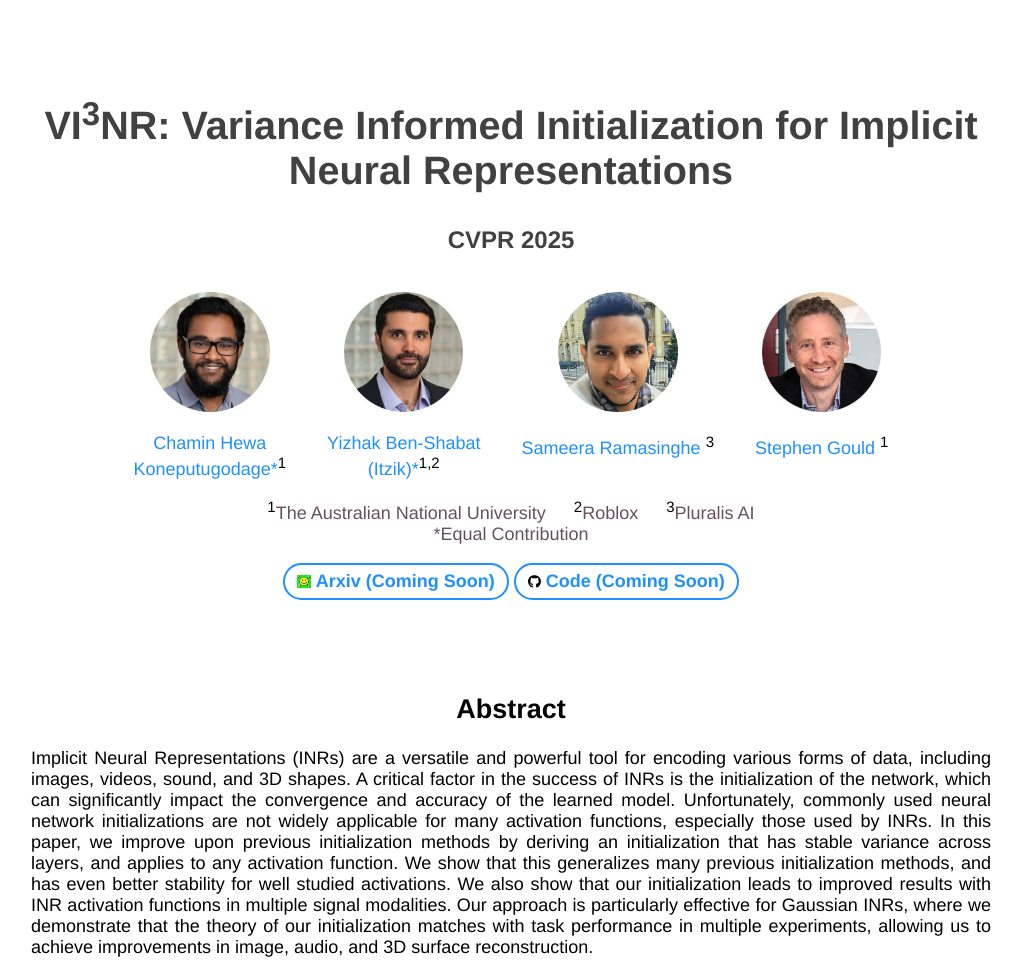
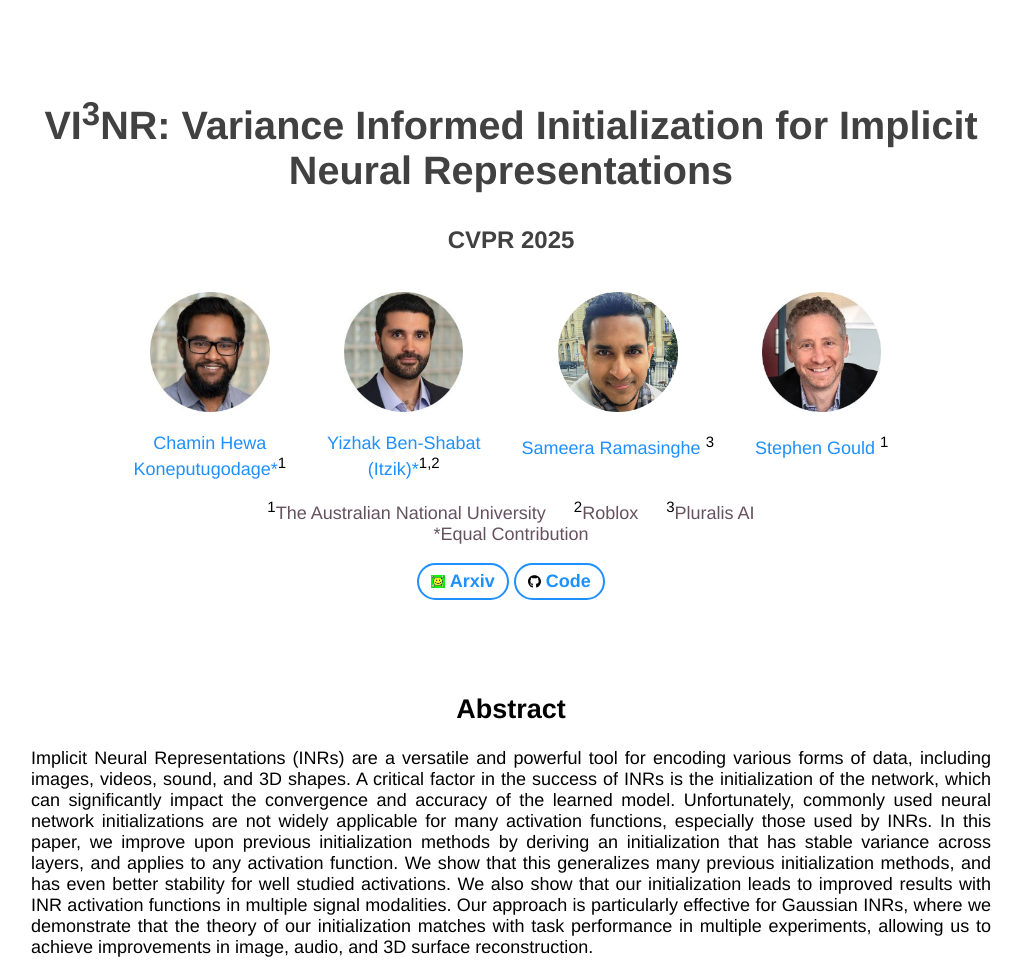
Before and after one commit to Chumbyte/vi3nr-site, a plain HTML site: page index.html in a window 1280 px wide. Shown: the top 961 px of the page, without its empty margins (129-1150 px from the left). Drawn offline with nearby package versions, Linux system fonts and the light colour scheme.

Commit message:
added links

```diff
--- a/index.html
+++ b/index.html
@@ -63,42 +63,18 @@
         </div>
 
         <div class="links">
-<!--            <span class="link-block">-->
-<!--                <a href="https://arxiv.org/abs/2410.21643" class="button-80">-->
-<!--                    <img class="link-icon" src="./images/pdf.svg" alt="Paper">-->
-<!--                    <span> Paper</span>-->
-<!--                </a>-->
-<!--            </span>-->
             <span class="link-block">
-                <a href="https://arxiv.org/abs/2410.21643" class="button-80">
+                <a href="https://arxiv.org/abs/2504.19270" class="button-80">
                     <img class="link-icon" src="./images/arxiv.png" alt="arxiv">
-                    <span> Arxiv (Coming Soon)</span>
+                    <span>Arxiv</span>
                 </a>
             </span>
-            <!-- <span class="link-block">
-                <a href="coming_soon.html" class="button-80">
-                    <img class="link-icon" src="./images/jupyter.svg" alt="Jupter Notebook">
-                    <span> Jupter Notebook</span>
-                </a>
-            </span> -->
             <span class="link-block">
-                <a href="https://github.com/chumbyte/" class="button-80">
+                <a href="https://github.com/Chumbyte/vi3nr" class="button-80">
                     <img class="link-icon" src="./images/github.svg" alt="Code">
-                    <span> Code (Coming Soon)</span>
+                    <span>Code</span>
                 </a>
             </span>
-<!--            <span class="link-block">-->
-<!--                <a href="https://youtu.be/mmxTBAZYYys" class="button-80">-->
-<!--                    <img class="link-icon" src="./images/youtube.svg" alt="Video">-->
-<!--                    <span> Video</span>-->
-<!--                </a>-->
-<!--            </span>-->
-            <!-- <span class="link-block">
-                <a href="https://www.youtube.com/watch?v=w2xC2JluMlk&ab_channel=TalkingPapersPodcast" class="button-80">
-                    <img class="link-icon" src="./images/youtube.svg" alt="Video">
-                    <span> Podcast</span>
-                </a>
-            </span> -->
         </div>
 
     </div>
```
